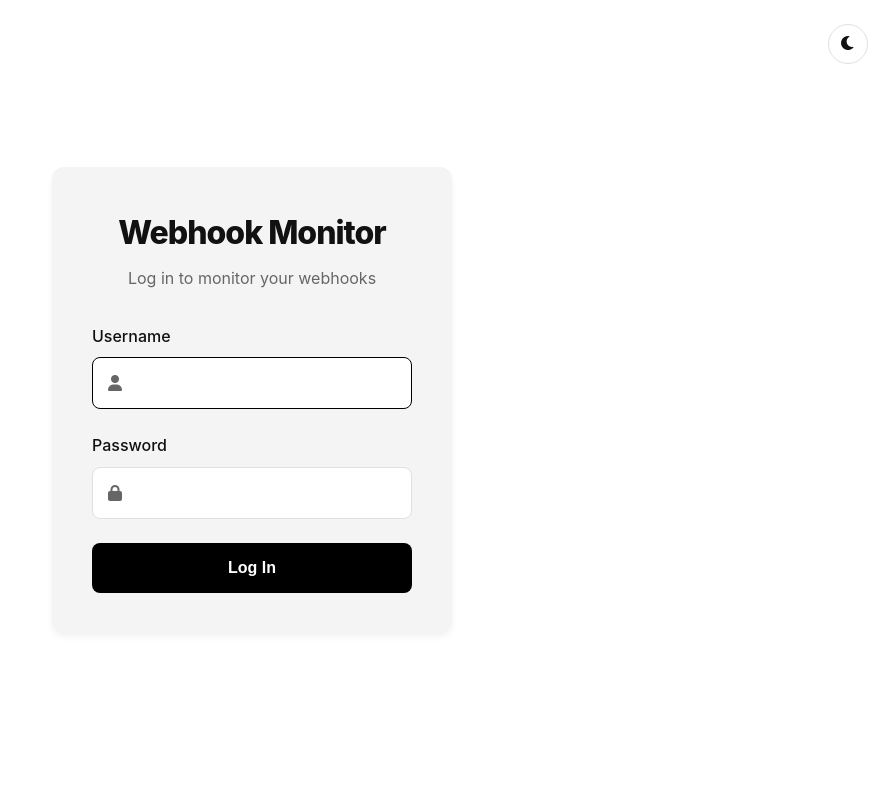
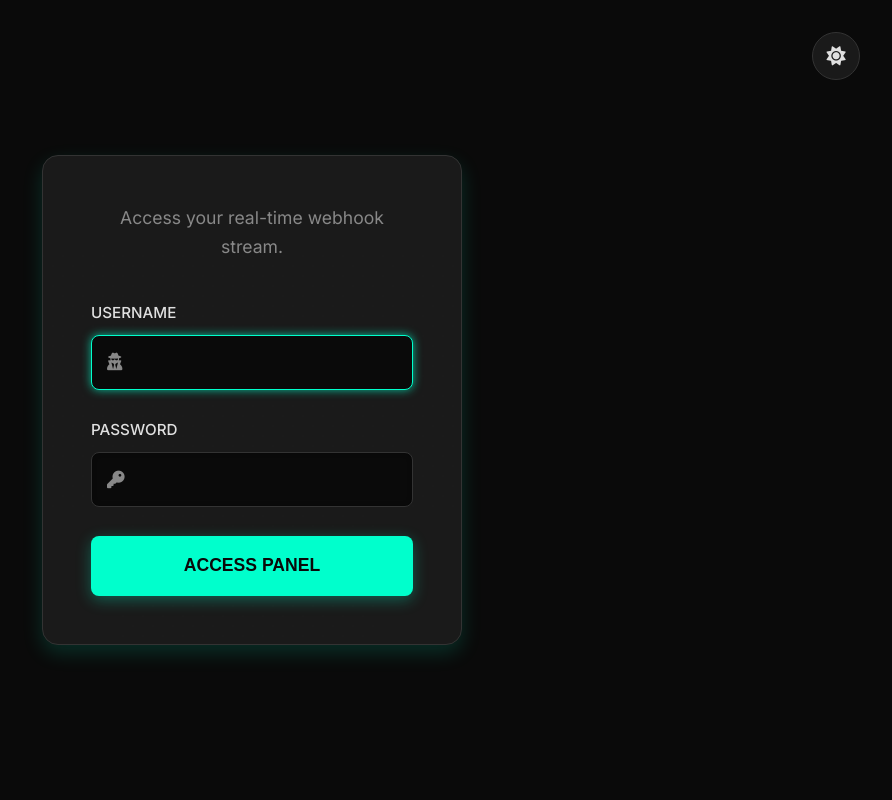
Before and after one commit to joelindra/Demeter, a Flask app: page /login in a window 1280 px wide. Shown: the whole page, without its empty margins (388-1280 px from the left). Run offline with Flask 3, Linux system fonts and the light colour scheme.

Commit message:
Update login.html

```diff
--- a/templates/login.html
+++ b/templates/login.html
@@ -5,8 +5,37 @@
     <meta name="viewport" content="width=device-width, initial-scale=1.0">
     <title>Login - Webhook Monitor</title>
     <link href="https://cdnjs.cloudflare.com/ajax/libs/font-awesome/6.0.0/css/all.min.css" rel="stylesheet">
+    <link href="https://fonts.googleapis.com/css2?family=Fira+Code:wght@400;500;600&family=Inter:wght@300;400;500;600;700;800&display=swap" rel="stylesheet">
     <style>
         :root {
+            --bg-primary: #0A0A0A; /* Near black */
+            --bg-secondary: #1A1A1A; /* Darker gray for container */
+            --text-primary: #E0E0E0; /* Light gray */
+            --text-secondary: #888888; /* Muted gray */
+            --accent: #00FFCC; /* Vibrant Teal/Cyan */
+            --border: #333333; /* Darker border */
+            --card-shadow: 0 8px 20px rgba(0, 255, 204, 0.15); /* More pronounced glow for login box */
+            --hover-shadow: 0 12px 25px rgba(0, 255, 204, 0.25); /* Even stronger hover glow */
+            --input-focus-glow: 0 0 10px rgba(0, 255, 204, 0.7); /* Stronger glow for inputs */
+            --error: #FF4444; /* Brighter error red */
+        }
+
+        /* Dark theme (default for this design) */
+        [data-theme="dark"] {
+            --bg-primary: #0A0A0A;
+            --bg-secondary: #1A1A1A;
+            --text-primary: #E0E0E0;
+            --text-secondary: #888888;
+            --accent: #00FFCC;
+            --border: #333333;
+            --card-shadow: 0 8px 20px rgba(0, 255, 204, 0.15);
+            --hover-shadow: 0 12px 25px rgba(0, 255, 204, 0.25);
+            --input-focus-glow: 0 0 10px rgba(0, 255, 204, 0.7);
+            --error: #FF4444;
+        }
+
+        /* Light theme - for completeness */
+        [data-theme="light"] {
             --bg-primary: #ffffff;
             --bg-secondary: #f4f4f4;
             --text-primary: #111111;
@@ -15,26 +44,15 @@
             --border: #e0e0e0;
             --card-shadow: 0 4px 6px rgba(0, 0, 0, 0.05);
             --hover-shadow: 0 8px 15px rgba(0, 0, 0, 0.1);
+            --input-focus-glow: 0 0 5px rgba(0, 0, 0, 0.2);
             --error: #ff4a4a;
-        }
-
-        [data-theme="dark"] {
-            --bg-primary: #111111;
-            --bg-secondary: #1a1a1a;
-            --text-primary: #ffffff;
-            --text-secondary: #999999;
-            --accent: #ffffff;
-            --border: #333333;
-            --card-shadow: 0 4px 6px rgba(0, 0, 0, 0.2);
-            --hover-shadow: 0 8px 15px rgba(0, 0, 0, 0.3);
-            --error: #ff6b6b;
         }
 
         * {
             margin: 0;
             padding: 0;
             box-sizing: border-box;
-            transition: all 0.3s ease;
+            transition: all 0.3s ease; /* Smooth transitions for theme changes */
         }
 
         body {
@@ -46,42 +64,67 @@
             display: flex;
             align-items: center;
             justify-content: center;
+            position: relative; /* For theme toggle positioning */
         }
 
         .login-container {
             width: 100%;
-            max-width: 400px;
-            padding: 2.5rem;
+            max-width: 420px; /* Slightly wider */
+            padding: 3rem; /* More padding */
             background: var(--bg-secondary);
-            border-radius: 12px;
+            border-radius: 16px; /* More rounded corners */
+            border: 1px solid var(--border); /* Subtle border */
             box-shadow: var(--card-shadow);
+            position: relative;
+            overflow: hidden;
+            z-index: 1; /* Ensure it's above background effects */
         }
+
+        /* Background grid/dots effect for extra hacker feel */
+        .login-container::before {
+            content: '';
+            position: absolute;
+            top: 0;
+            left: 0;
+            right: 0;
+            bottom: 0;
+            background:
+                radial-gradient(circle, var(--border) 1px, transparent 1px) 0 0 / 20px 20px,
+                radial-gradient(circle, var(--border) 1px, transparent 1px) 10px 10px / 20px 20px;
+            opacity: 0.05; /* Very subtle */
+            z-index: -1;
+        }
+
 
         .login-header {
             text-align: center;
-            margin-bottom: 2rem;
+            margin-bottom: 2.5rem; /* More space */
         }
 
         h1 {
-            font-size: 2rem;
+            font-size: 2.5rem; /* Larger title */
             font-weight: 800;
-            letter-spacing: -1px;
-            margin-bottom: 0.5rem;
+            letter-spacing: -1.5px; /* Tighter letter spacing */
+            margin-bottom: 0.75rem;
+            color: var(--accent); /* Accent color for title */
+            text-shadow: 0 0 8px rgba(0, 255, 204, 0.5); /* Glow effect */
         }
 
         .login-subtitle {
             color: var(--text-secondary);
-            font-size: 1rem;
+            font-size: 1.1rem; /* Slightly larger */
         }
 
         .form-group {
-            margin-bottom: 1.5rem;
+            margin-bottom: 1.8rem; /* More space between form groups */
         }
 
         .form-group label {
             display: block;
-            margin-bottom: 0.5rem;
+            margin-bottom: 0.6rem; /* More space below label */
             font-weight: 500;
+            color: var(--text-primary);
+            font-size: 0.95rem;
         }
 
         .input-with-icon {
@@ -94,75 +137,100 @@
             top: 50%;
             transform: translateY(-50%);
             color: var(--text-secondary);
+            font-size: 1.1rem; /* Slightly larger icon */
+            pointer-events: none; /* Make icon not interfere with input click */
         }
 
         .form-control {
             width: 100%;
             padding: 1rem;
-            padding-left: 3rem;
+            padding-left: 3.5rem; /* Room for larger icon */
             border: 1px solid var(--border);
             border-radius: 8px;
             background: var(--bg-primary);
             color: var(--text-primary);
             font-size: 1rem;
+            box-shadow: inset 0 0 5px rgba(0, 0, 0, 0.3); /* Inner shadow for depth */
+            font-family: 'Fira Code', monospace; /* Monospaced font for inputs */
         }
 
         .form-control:focus {
             outline: none;
             border-color: var(--accent);
+            box-shadow: var(--input-focus-glow); /* Accent glow on focus */
         }
 
         .btn {
             width: 100%;
-            padding: 1rem;
+            padding: 1.2rem; /* Larger button */
             border: none;
             border-radius: 8px;
             font-weight: 600;
             cursor: pointer;
-            font-size: 1rem;
+            font-size: 1.1rem; /* Larger text */
             transition: all 0.3s ease;
             background: var(--accent);
             color: var(--bg-primary);
+            box-shadow: 0 4px 15px rgba(0, 255, 204, 0.3); /* Initial button glow */
         }
 
         .btn:hover {
-            transform: translateY(-2px);
-            box-shadow: var(--hover-shadow);
+            transform: translateY(-3px) scale(1.01); /* More pronounced lift */
+            box-shadow: var(--hover-shadow); /* Stronger glow on hover */
         }
 
         .theme-toggle {
             position: absolute;
-            top: 1.5rem;
-            right: 1.5rem;
-            background: none;
+            top: 2rem; /* Adjusted for consistency */
+            right: 2rem; /* Adjusted for consistency */
+            background: var(--bg-secondary); /* Match other elements */
             border: 1px solid var(--border);
             color: var(--text-primary);
-            width: 40px;
-            height: 40px;
+            width: 48px; /* Larger toggle */
+            height: 48px; /* Larger toggle */
             border-radius: 50%;
             cursor: pointer;
-            font-size: 1rem;
-            transition: transform 0.3s ease;
+            font-size: 1.2rem; /* Larger icon */
+            transition: transform 0.3s ease, background 0.3s ease, border-color 0.3s ease;
+            display: flex;
+            justify-content: center;
+            align-items: center;
+            z-index: 10; /* Ensure it's on top */
         }
 
         .theme-toggle:hover {
-            transform: rotate(45deg);
+            transform: rotate(45deg) scale(1.05);
+            border-color: var(--accent);
+            box-shadow: 0 0 10px rgba(0, 255, 204, 0.5); /* Accent glow */
         }
 
         .error-message {
             background-color: var(--error);
             color: white;
-            padding: 0.75rem;
+            padding: 0.85rem; /* Slightly more padding */
             border-radius: 8px;
-            margin-bottom: 1.5rem;
-            font-size: 0.9rem;
+            margin-bottom: 2rem; /* More space below error message */
+            font-size: 0.95rem;
             text-align: center;
+            display: flex;
+            align-items: center;
+            justify-content: center;
+            gap: 0.5rem;
+            font-weight: 500;
+            box-shadow: 0 0 10px rgba(255, 68, 68, 0.5); /* Error glow */
         }
 
         @media (max-width: 480px) {
             .login-container {
-                padding: 1.5rem;
+                padding: 2rem;
                 max-width: 90%;
+            }
+            .theme-toggle {
+                top: 1rem;
+                right: 1rem;
+                width: 40px;
+                height: 40px;
+                font-size: 1rem;
             }
         }
     </style>
@@ -174,52 +242,50 @@
 
     <div class="login-container">
         <div class="login-header">
-            <h1>Webhook Monitor</h1>
-            <p class="login-subtitle">Log in to monitor your webhooks</p>
-        </div>
+            <p class="login-subtitle">Access your real-time webhook stream.</p> </div>
 
         {% if error %}
         <div class="error-message">
-            <i class="fas fa-exclamation-circle"></i> {{ error }}
-        </div>
+            <i class="fas fa-exclamation-triangle"></i> {{ error }} </div>
         {% endif %}
 
         <form action="/login" method="POST">
             <div class="form-group">
-                <label for="username">Username</label>
-                <div class="input-with-icon">
-                    <i class="fas fa-user"></i>
-                    <input type="text" id="username" name="username" class="form-control" required autofocus>
+                <label for="username">USERNAME</label> <div class="input-with-icon">
+                    <i class="fas fa-user-secret"></i> <input type="text" id="username" name="username" class="form-control" required autofocus>
                 </div>
             </div>
 
             <div class="form-group">
-                <label for="password">Password</label>
-                <div class="input-with-icon">
-                    <i class="fas fa-lock"></i>
-                    <input type="password" id="password" name="password" class="form-control" required>
+                <label for="password">PASSWORD</label> <div class="input-with-icon">
+                    <i class="fas fa-key"></i> <input type="password" id="password" name="password" class="form-control" required>
                 </div>
             </div>
 
-            <button type="submit" class="btn">Log In</button>
-        </form>
+            <button type="submit" class="btn">ACCESS PANEL</button> </form>
     </div>
 
     <script>
         // Initialize theme from localStorage
         document.addEventListener('DOMContentLoaded', () => {
             const savedTheme = localStorage.getItem('theme');
-            if (savedTheme === 'dark') {
-                toggleTheme();
+            // Default to dark mode for hacker aesthetic
+            if (savedTheme === 'light') {
+                toggleTheme(); // This will switch it to light mode
+            } else {
+                // Ensure dark mode is applied if no theme is saved or if dark is saved
+                document.documentElement.setAttribute('data-theme', 'dark');
+                document.querySelector('.theme-toggle i').className = 'fas fa-sun';
             }
         });
 
         function toggleTheme() {
-            const isDarkMode = document.documentElement.getAttribute('data-theme') === 'dark';
-            document.documentElement.setAttribute('data-theme', isDarkMode ? 'light' : 'dark');
+            const currentTheme = document.documentElement.getAttribute('data-theme');
+            const newTheme = currentTheme === 'dark' ? 'light' : 'dark';
+            document.documentElement.setAttribute('data-theme', newTheme);
             const icon = document.querySelector('.theme-toggle i');
-            icon.className = isDarkMode ? 'fas fa-moon' : 'fas fa-sun';
-            localStorage.setItem('theme', isDarkMode ? 'light' : 'dark');
+            icon.className = newTheme === 'dark' ? 'fas fa-sun' : 'fas fa-moon'; // Sun for dark, Moon for light
+            localStorage.setItem('theme', newTheme);
         }
     </script>
 </body>
```
